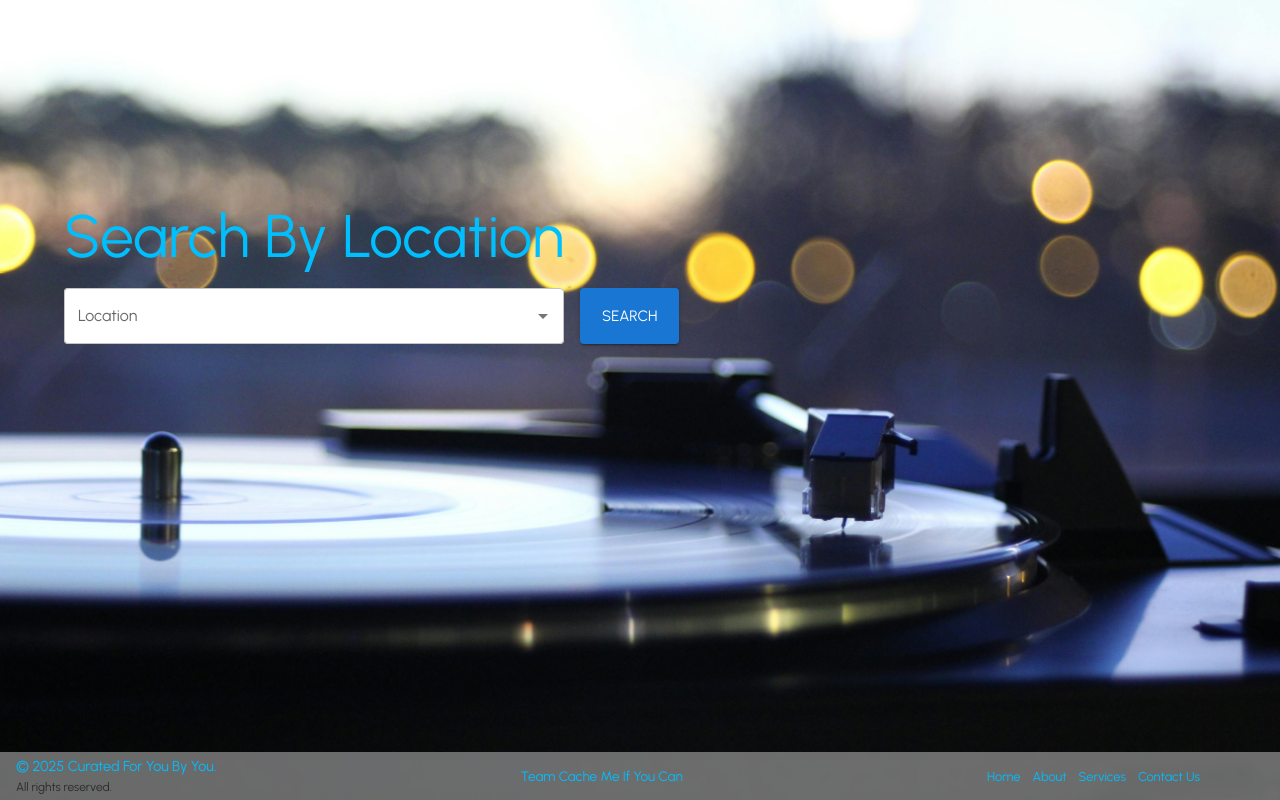
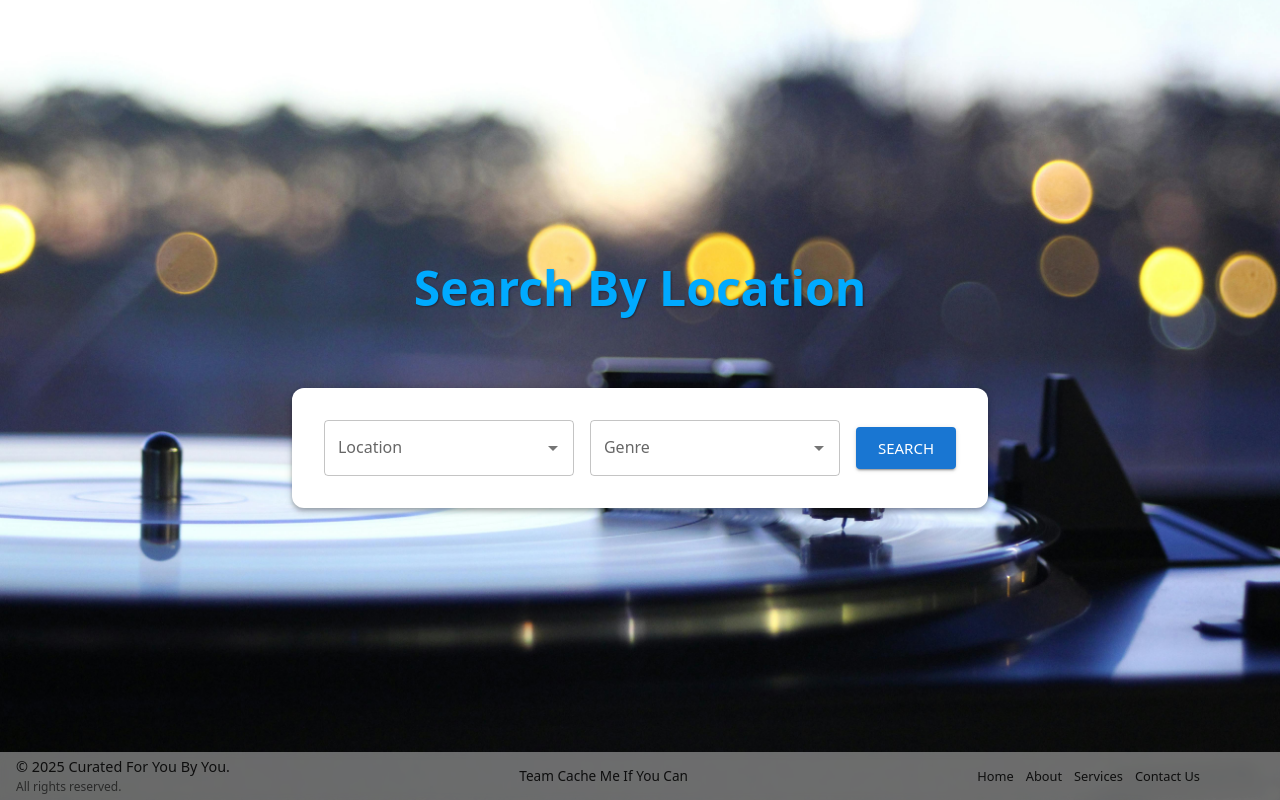
Before and after one commit to htmw/F2025-Async, a React (Vite) app in the folder frontend/cfyby/: page /search in a window 1280 px wide. Built offline with nearby package versions, Linux system fonts and the light colour scheme.

Commit message:
Added genre search and results gallery

```diff
--- a/frontend/cfyby/src/App.tsx
+++ b/frontend/cfyby/src/App.tsx
@@ -1,5 +1,3 @@
-import "@fontsource/urbanist";
-import "@fontsource/urbanist/400.css";
 import { BrowserRouter as Router, Routes, Route } from "react-router-dom";
 import { createTheme, ThemeProvider, CssBaseline } from "@mui/material";
 
--- a/frontend/cfyby/src/components/LocationSearch.tsx
+++ b/frontend/cfyby/src/components/LocationSearch.tsx
@@ -1,36 +1,141 @@
 import TextField from '@mui/material/TextField';
 import Autocomplete from '@mui/material/Autocomplete';
 import { useState } from "react";
-import { Button, Stack } from '@mui/material';
+import { Button, Stack, Box, List, ListItem, ListItemText, Typography, Divider } from '@mui/material';
 
-export default function LocationSearch() {
-
-  const [locationOptions, setLocationOptions] = useState([
-    "New York, United States",
-    "Los Angeles, United States",
-    "Chicago, United States"
+export default function ArtistSearch() {
+  const [locationOptions] = useState([
+    { city: "New York", country: "United States" },
+    { city: "Chicago", country: "United States" },
+    { city: "Los Angeles", country: "United States" },
   ]);
 
+  const [genreOptions] = useState([
+    "Rock", "Hip Hop", "Rap", "Jazz", "Pop", "R&B", "Country"
+  ]);
+
+  const [artists] = useState([
+    { name: "The Beatles", genre: "Rock" },
+    { name: "Nas", genre: "Rap" },
+    { name: "Miles Davis", genre: "Jazz" },
+    { name: "Beyoncé", genre: "Pop" },
+    { name: "Taylor Swift", genre: "Pop" },
+    { name: "Johnny Cash", genre: "Country" },
+    { name: "Kendrick Lamar", genre: "Hip Hop" },
+    { name: "Amy Winehouse", genre: "R&B" },
+    { name: "Drake", genre: "Hip Hop" },
+    { name: "Adele", genre: "Pop" },
+    { name: "Elvis Presley", genre: "Rock" },
+    { name: "Billie Eilish", genre: "Pop" },
+    { name: "Frank Sinatra", genre: "Jazz" },
+  ]);
+
+  // User selections
+  const [selectedGenre, setSelectedGenre] = useState<string | null>(null);
+  const [selectedLocation, setSelectedLocation] = useState<{ city: string; country: string } | null>(null);
+
+  // Controls what results are shown
+  const [showResults, setShowResults] = useState(false);
+  const [filteredArtists, setFilteredArtists] = useState<typeof artists>([]);
+
+  const handleSearch = () => {
+    // Filter artists based on selected genre when Search is clicked
+    const results =
+      selectedGenre
+        ? artists.filter((artist) => artist.genre === selectedGenre)
+        : artists;
+
+    setFilteredArtists(results);
+    setShowResults(true);
+  };
+
   return (
-    <Stack direction="row" spacing={2}>
-      <Autocomplete
-      disablePortal
-      options={locationOptions}
-      sx={{
-        width: 500,
-        borderRadius: 1,
-        '& .MuiOutlinedInput-root': {
-          bgcolor: 'white', // input background
-          color: 'black',   // input text color
-        },
-        '& .MuiAutocomplete-listbox': {
-          bgcolor: 'white', // dropdown background
-          color: 'black',
-        },
-      }}
-      renderInput={(params) => <TextField {...params} label="Location" />}
+    <Stack
+      direction={{ xs: 'column', md: 'row' }}
+      alignItems="center"
+      spacing={10}
+      sx={{ justifyContent: 'center', p: 4 }}
+    >
+      {/* Search Bar Box */}
+      <Box
+        sx={{
+          bgcolor: 'white',
+          boxShadow: 4,
+          borderRadius: 3,
+          p: 4,
+          display: 'flex',
+          flexDirection: 'row',
+          alignItems: 'center',
+          gap: 2,
+        }}
+      >
+        <Autocomplete
+          disablePortal
+          options={locationOptions}
+          getOptionLabel={(option) => `${option.city}, ${option.country}`}
+          sx={{ width: 250 }}
+          value={selectedLocation}
+          onChange={(e, newValue) => setSelectedLocation(newValue)}
+          renderInput={(params) => <TextField {...params} label="Location" />}
         />
-        <Button variant="contained" size='large'>Search</Button>
+        <Autocomplete
+          disablePortal
+          options={genreOptions}
+          sx={{ width: 250 }}
+          value={selectedGenre}
+          onChange={(e, newValue) => setSelectedGenre(newValue)}
+          renderInput={(params) => <TextField {...params} label="Genre" />}
+        />
+        <Button
+          variant="contained"
+          size="large"
+          onClick={handleSearch}
+        >
+          Search
+        </Button>
+      </Box>
+
+      {/* Results box only appears after Search */}
+      {showResults && (
+        <Box
+          sx={{
+            width: 400,
+            height: 600,
+            borderRadius: 3,
+            bgcolor: 'white',
+            boxShadow: 4,
+            overflowY: 'auto',
+            p: 2,
+          }}
+        >
+          <Typography variant="h6" sx={{ mb: 2 }}>
+            Artist Results
+          </Typography>
+          <Divider sx={{ mb: 1 }} />
+          <List>
+            {filteredArtists.length > 0 ? (
+              filteredArtists.map((artist, index) => (
+                <ListItem
+                  key={index}
+                  divider
+                  sx={{
+                    '&:hover': { bgcolor: 'grey.100', cursor: 'pointer' },
+                  }}
+                >
+                  <ListItemText
+                    primary={<Typography variant="subtitle1">{artist.name}</Typography>}
+                    secondary={<Typography variant="body2" color="text.secondary">{artist.genre}</Typography>}
+                  />
+                </ListItem>
+              ))
+            ) : (
+              <Typography variant="body2" color="text.secondary" sx={{ p: 2 }}>
+                No artists found.
+              </Typography>
+            )}
+          </List>
+        </Box>
+      )}
     </Stack>
-  )
+  );
 }
--- a/frontend/cfyby/src/main.tsx
+++ b/frontend/cfyby/src/main.tsx
@@ -1,5 +1,3 @@
-import "@fontsource/urbanist";         // loads font
-import "@fontsource/urbanist/400.css"; // optional weight
 import "./App.css";                    // <-- must be imported here
 
 import { StrictMode } from "react";
--- a/frontend/cfyby/src/pages/Search.tsx
+++ b/frontend/cfyby/src/pages/Search.tsx
@@ -8,27 +8,34 @@ export default function Search() {
   return (
         <Box
       sx={{
-            position:"fixed",
-            height: "100vh", // responsive
-            width: "100vw",
+        position: 'fixed', // take full viewport, regardless of parent
         top: 0,
         left: 0,
+        width: '100%',
+        height: '100vh', // full screen height
+        display: 'flex',
+        flexDirection: 'column',
+        justifyContent: 'center',  // vertical centering
+        alignItems: 'center',      // horizontal centering
         backgroundImage: `url(${bgImage})`,
-            backgroundSize: "cover", // covers entire area
-            backgroundPosition: "center", // centers image
-            display: "flex",
-            flexDirection: "column",
-            alignItems: "flex-start",
-            alignContent: "stretch",
-            padding: "1rem",
-            justifyContent: "flex-start",
-            color: "deepskyblue",
-            pt: "25vh",//height
-            pl: "5vw",//width
-            gap: 2,
+        backgroundSize: 'cover',
+        backgroundPosition: 'center',
+        backgroundRepeat: 'no-repeat',
+        zIndex: 1,
       }}
     >
-      <Typography variant="h2">Search By Location</Typography>
+      {/* Title */}
+      <Typography
+        variant="h3"
+        sx={{
+          color: '#00aaff',
+          mb: 5,
+          fontWeight: 'bold',
+          textShadow: '1px 1px 2px rgba(0,0,0,0.4)',
+        }}
+      >
+        Search By Location
+      </Typography>
       <LocationSearch />
       <Footer />
       </Box>
```
Lines whose indentation alone changed are shown as unchanged.
